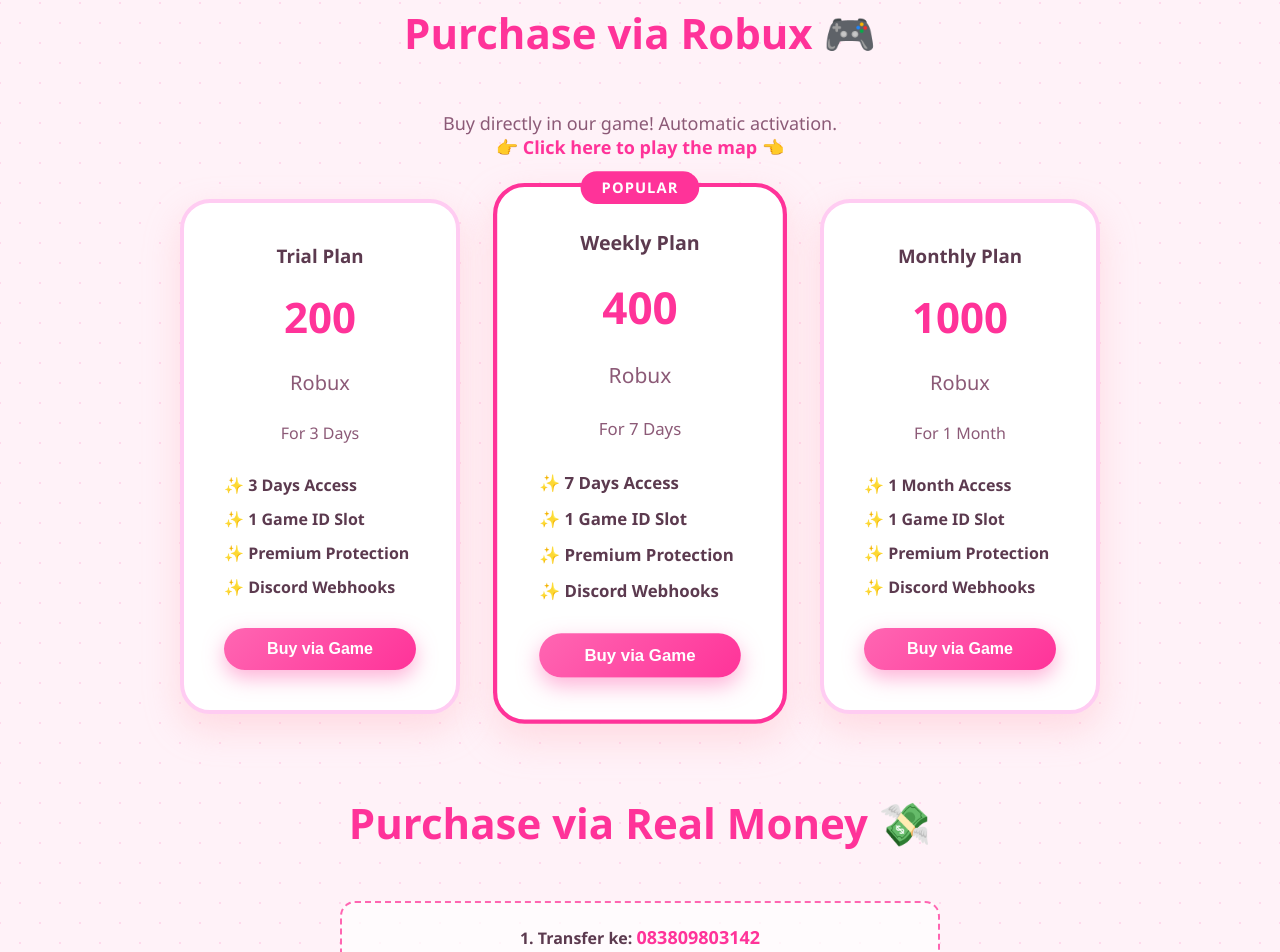
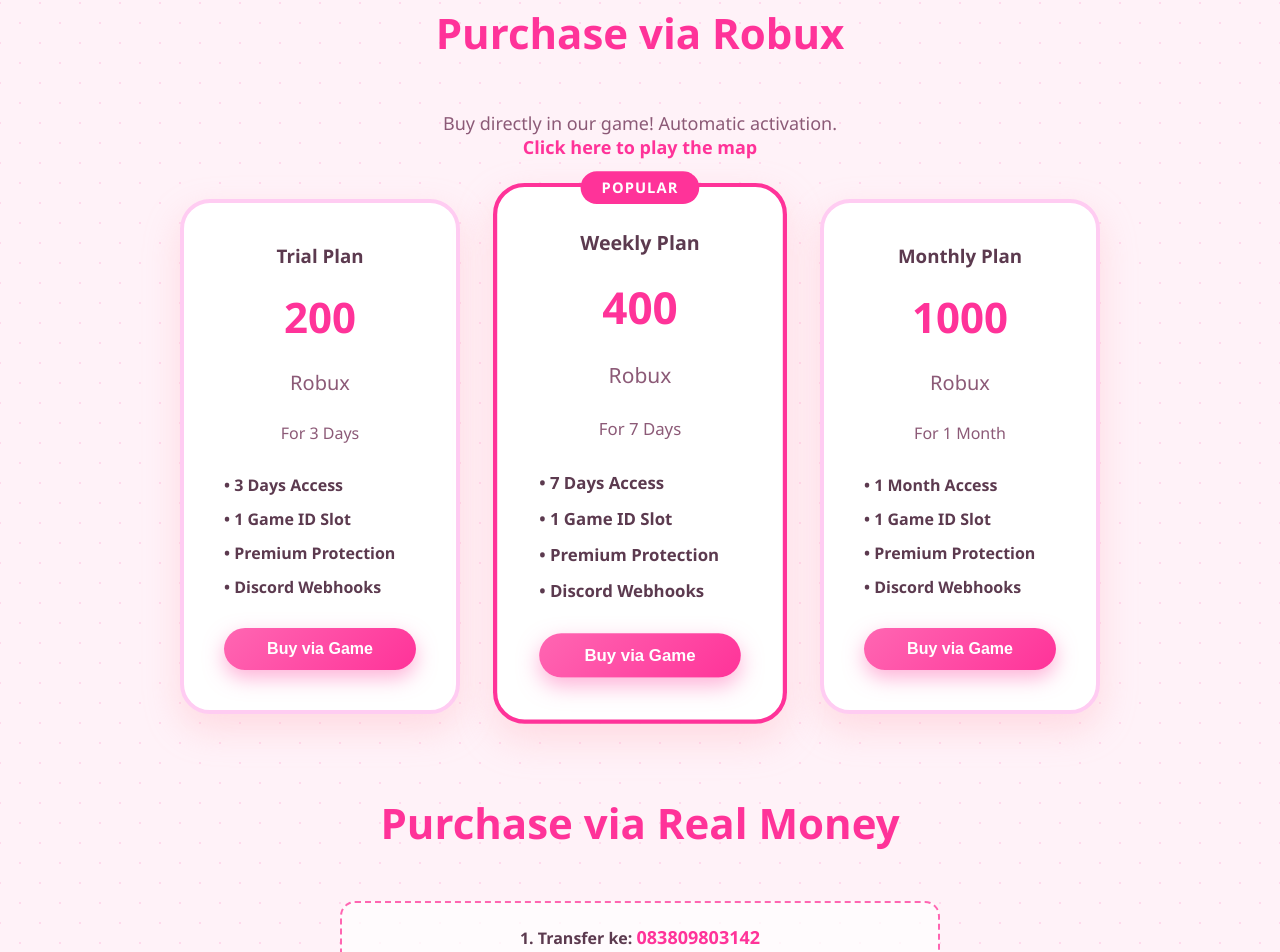
Before and after one commit to FariNoveri/anticheat-laser, a React (Vite) app: page / in a window 1280 px wide. Shown: the part 1117-2069 px from the top of the page. Built offline with nearby package versions, Linux system fonts and the light colour scheme; no server answers; what react-google-recaptcha-v3 would draw is missing.

Commit message:
Remove all emojis from landing page

```diff
--- a/src/components/LandingPage.css
+++ b/src/components/LandingPage.css
@@ -233,7 +233,7 @@
 }
 
 .pricing-features li::before {
-  content: '✨ ';
+  content: '• ';
 }
 
 .cutecore-footer {
--- a/src/components/LandingPage.jsx
+++ b/src/components/LandingPage.jsx
@@ -73,11 +73,11 @@
 
       {/* Pricing - Robux */}
       <section id="pricing" className="cutecore-pricing">
-        <h2>Purchase via Robux 🎮</h2>
+        <h2>Purchase via Robux</h2>
         <p style={{color: "#8c5a77", marginBottom: "40px", fontSize: "18px"}}>
           Buy directly in our game! Automatic activation.<br/>
           <a href="https://www.roblox.com/games/129854094474638/Testing-Code-Map" target="_blank" rel="noreferrer" style={{color: "#ff3399", fontWeight: "bold", textDecoration: "none"}}>
-            👉 Click here to play the map 👈
+            Click here to play the map
           </a>
         </p>
         <div className="pricing-grid">
@@ -139,7 +139,7 @@
 
       {/* Pricing - Real Money */}
       <section className="cutecore-pricing" style={{paddingTop: 0}}>
-        <h2>Purchase via Real Money 💸</h2>
+        <h2>Purchase via Real Money</h2>
         <div style={{background: "rgba(255, 255, 255, 0.7)", padding: "20px", borderRadius: "15px", maxWidth: "600px", margin: "0 auto 40px auto", border: "2px dashed #ff66b2"}}>
           <p style={{color: "#5c3a4f", fontSize: "16px", margin: 0, lineHeight: "1.6"}}>
             <strong>1. Transfer ke:</strong> <span style={{fontSize: "18px", color: "#ff3399", fontWeight: "bold"}}>083809803142</span><br/>
```
